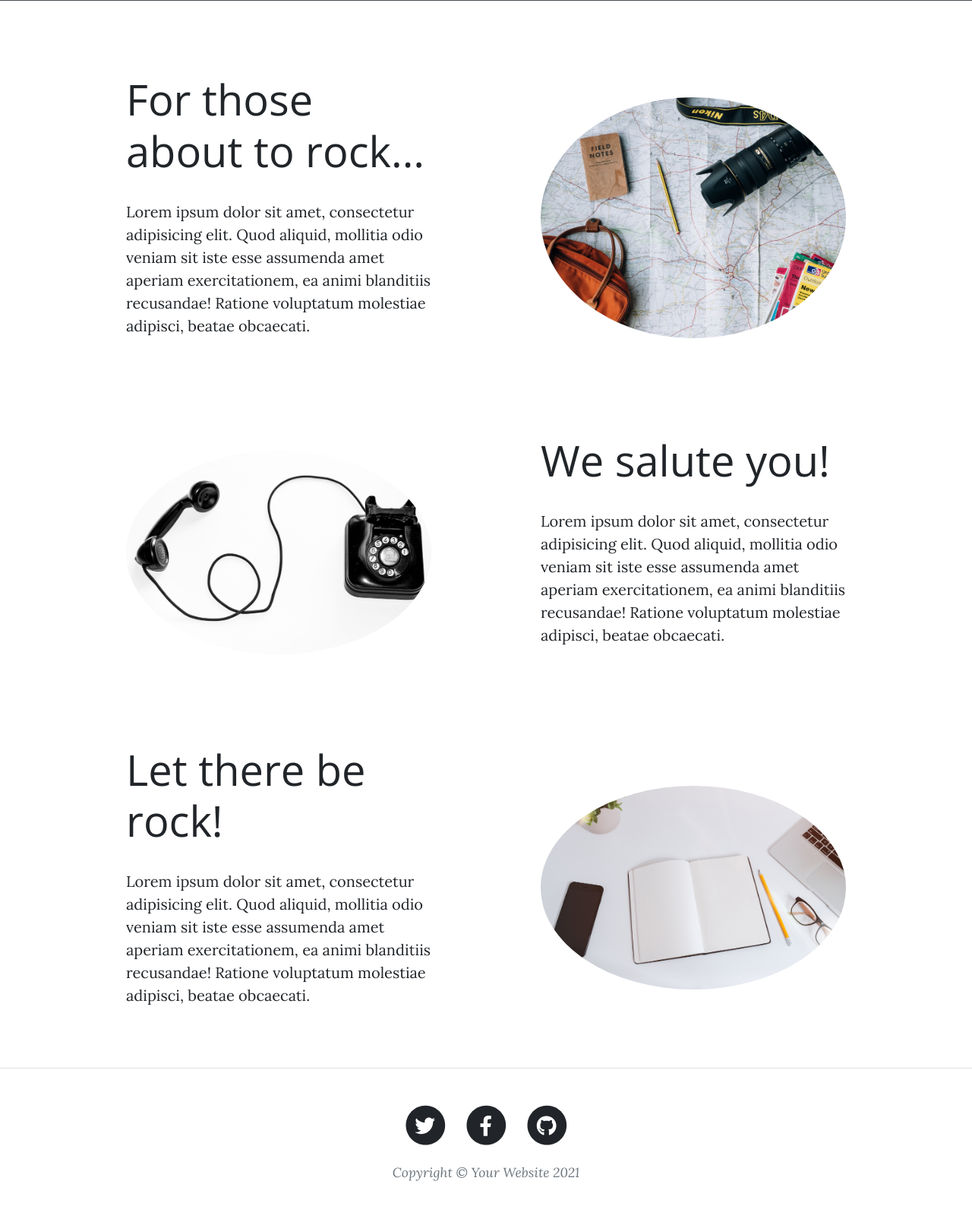
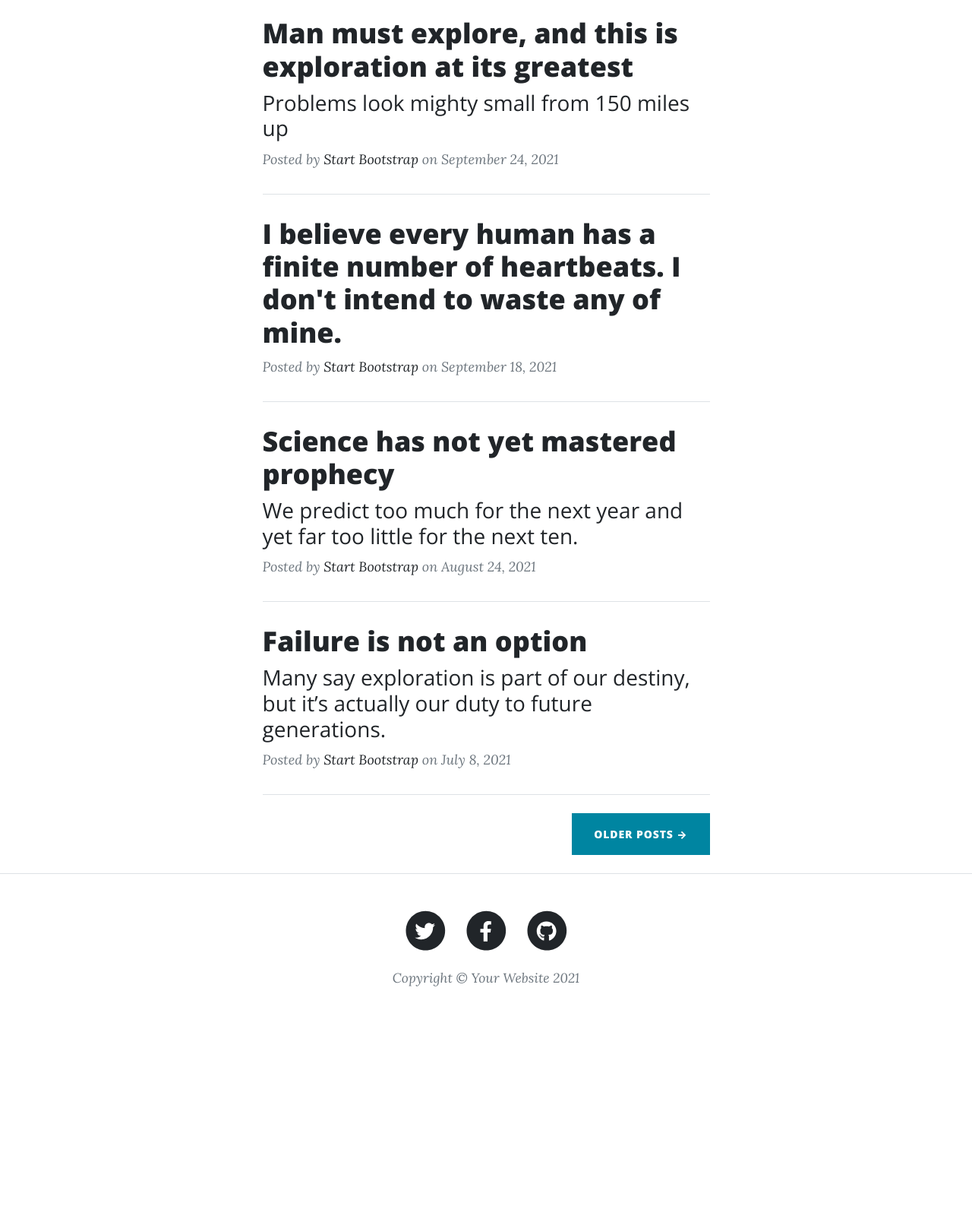
Before and after one commit to rika25fgfg/GroupF, a Django app: page /kuroiwa/ in a window 1280 px wide. Shown: the part 588-2192 px from the top of the page at 76% size. After the commit the page ends 1886 px from the top, so only its background shows below. Run offline with Django 3.2, Linux system fonts and the light colour scheme; some libraries are stand-ins or nearby versions.

Commit message:
セットアップ(part5)

```diff
--- a/kuroiwa/templates/base.html
+++ b/kuroiwa/templates/base.html
@@ -38,8 +38,8 @@
                     <li class="nav-item"><a class="nav-link px-lg-3 py-3 py-lg-4"
                             href="{% url 'kuroiwa:inquiry' %}">Inquiry</a></li>
                     {% if user.is_authenticated %}
-                    <li class="nav-item {% block active_diary_list %}{% endblock %}"><a
-                            class="nav-link px-lg-3 py-3 py-lg-4" href="{% url 'kuroiwa:diary_list' %}">DIARY LIST</a>
+                    <li class="nav-item {% block active_diary_list %}{% endblock %}"></li>
+                    <a class="nav-link px-lg-3 py-3 py-lg-4" href="{% url 'kuroiwa:diary_list' %}">DIARY LIST</a>
                     </li>
                     {% endif %}
                     {% if user.is_authenticated %}
--- a/kuroiwa/templates/diary_delete.html
+++ b/kuroiwa/templates/diary_delete.html
@@ -24,7 +24,7 @@
                 {% csrf_token %}
                 <p>本当に削除しますか？</p>
                 <button class="btn btn-primary mt-5" type="submit">削除</button>
-                <a class="btn btn-secondary mt-5 ml-2" href="{% url 'hasegawa:diary_detail' object.pk %}">キャンセル</a>
+                <a class="btn btn-secondary mt-5 ml-2" href="{% url 'kuroiwa:diary_detail' object.pk %}">キャンセル</a>
             </form>
         </div>
     </div>
--- a/kuroiwa/templates/diary_detail.html
+++ b/kuroiwa/templates/diary_detail.html
@@ -71,8 +71,8 @@
                 {{ object.updated_at}}
             </div>
         </div>
-        <a class="btn btn-success mt-5 mb-3" href="{% url 'diary:diary_update' object.pk %}">編集</a>
-        <a class="btn btn-danger mt-5 ml-2 mb-3" href="{% url 'diary:diary_delete' object.pk %">削除</a>
+        <a class="btn btn-success mt-5 mb-3" href="{% url 'kuroiwa:diary_update' object.pk %}">編集</a>
+        <a class="btn btn-danger mt-5 ml-2 mb-3" href="{% url 'kuroiwa:diary_delete' object.pk %">削除</a>
     </div>
 </div>
 {%endblock%}
--- a/kuroiwa/templates/diary_list.html
+++ b/kuroiwa/templates/diary_list.html
@@ -21,11 +21,11 @@
         <div class="my-div-style w-100">
             <div class="col-lg-8 col-md-10 mx-auto">
                 <div class="clearfix">
-                    <a class="btn btn-primary float-right" href="{% url 'hasegawa:diary_create' %}">新規作成</a>
+                    <a class="btn btn-primary float-right" href="{% url 'kuroiwa:diary_create' %}">新規作成</a>
                 </div>
                 {% for diary in diary_list %}
                 <div class="post-preview">
-                    <a href="{% url 'hasegawa:diary_detail' diary.pk %}">
+                    <a href="{% url 'kuroiwa:diary_detail' diary.pk %}">
                         <h2 class="post-title">
                             {{ diary.title}}
                         </h2>
--- a/kuroiwa/templates/diary_update.html
+++ b/kuroiwa/templates/diary_update.html
@@ -26,7 +26,7 @@
                     {{ form.as_table }}
                 </table>
                 <button class="btn btn-primary" type="submit">更新</button>
-                <a class="btn btn-secondary ml-2" href="{% url 'hasegawa:diary_detail' object.pk %}">キャンセル</a>
+                <a class="btn btn-secondary ml-2" href="{% url 'kuroiwa:diary_detail' object.pk %}">キャンセル</a>
             </form>
         </div>
     </div>
--- a/kuroiwa/templates/index.html
+++ b/kuroiwa/templates/index.html
@@ -1,82 +1,88 @@
 {% extends 'base.html' %}
-
 {% load static %}
-
-{% block title %}Web上にあなた専用の日記ページを保存できるサービス｜Private Diary{% endblock %}
-
-{% block header %}
-<header class="masthead text-center text-white">
-    <div class="masthead-content">
-        <div class="container px-5">
-            <h1 class="masthead-heading mb-0">One Page Wonder</h1>
-            <h2 class="masthead-subheading mb-0">Will Rock Your Socks Off</h2>
-            <!--<a class="btn btn-primary btn-xl rounded-pill mt-5" href="#scroll">Learn More</a>-->
-            <a href="{% url 'account_login' %}" class="btn btn-primary btn-xl rounded-pill mt-5">LOG IN</a>
+{% block title %} Web上にあなた専用の日記ページを保存できるサービス | Private Diary{% endblock %}
+{% block header%}
+<header class="masthead" style="background-image: url('assets/img/home-bg.jpg')">
+    <div class="container position-relative px-4 px-lg-5">
+        <div class="row gx-4 gx-lg-5 justify-content-center">
+            <div class="col-md-10 col-lg-8 col-xl-7">
+                <div class="site-heading">
+                    <h1>Private Diary</h1>
+                    <span class="subheading">あなた専用の日記保存サービス</span>
+                </div>
+            </div>
         </div>
     </div>
-    <div class="bg-circle-1 bg-circle"></div>
-    <div class="bg-circle-2 bg-circle"></div>
-    <div class="bg-circle-3 bg-circle"></div>
-    <div class="bg-circle-4 bg-circle"></div>
 </header>
 {% endblock %}
 
 {% block contents %}
-<!-- Content section 1-->
-<section id="scroll">
-    <div class="container px-5">
-        <div class="row gx-5 align-items-center">
-            <div class="col-lg-6 order-lg-2">
-                <div class="p-5"><img class="img-fluid rounded-circle" src="{% static 'assets/img/01.jpg' %}"
-                        alt="..." /></div>
+<!-- Main Content-->
+<div class="container px-4 px-lg-5">
+    <div class="row gx-4 gx-lg-5 justify-content-center">
+        <div class="col-md-10 col-lg-8 col-xl-7">
+            <!-- Post preview-->
+            <div class="post-preview">
+                <a href="post.html">
+                    <h2 class="post-title">Man must explore, and this is exploration at its greatest</h2>
+                    <h3 class="post-subtitle">Problems look mighty small from 150 miles up</h3>
+                </a>
+                <p class="post-meta">
+                    Posted by
+                    <a href="#!">Start Bootstrap</a>
+                    on September 24, 2021
+                </p>
             </div>
-            <div class="col-lg-6 order-lg-1">
-                <div class="p-5">
-                    <h2 class="display-4">For those about to rock...</h2>
-                    <p>Lorem ipsum dolor sit amet, consectetur adipisicing elit. Quod aliquid, mollitia odio veniam sit
-                        iste esse assumenda amet aperiam exercitationem, ea animi blanditiis recusandae! Ratione
-                        voluptatum molestiae adipisci, beatae obcaecati.</p>
-                </div>
+            <!-- Divider-->
+            <hr class="my-4" />
+            <!-- Post preview-->
+            <div class="post-preview">
+                <a href="post.html">
+                    <h2 class="post-title">I believe every human has a finite number of heartbeats. I don't intend to
+                        waste any of mine.</h2>
+                </a>
+                <p class="post-meta">
+                    Posted by
+                    <a href="#!">Start Bootstrap</a>
+                    on September 18, 2021
+                </p>
             </div>
+            <!-- Divider-->
+            <hr class="my-4" />
+            <!-- Post preview-->
+            <div class="post-preview">
+                <a href="post.html">
+                    <h2 class="post-title">Science has not yet mastered prophecy</h2>
+                    <h3 class="post-subtitle">We predict too much for the next year and yet far too little for the next
+                        ten.</h3>
+                </a>
+                <p class="post-meta">
+                    Posted by
+                    <a href="#!">Start Bootstrap</a>
+                    on August 24, 2021
+                </p>
+            </div>
+            <!-- Divider-->
+            <hr class="my-4" />
+            <!-- Post preview-->
+            <div class="post-preview">
+                <a href="post.html">
+                    <h2 class="post-title">Failure is not an option</h2>
+                    <h3 class="post-subtitle">Many say exploration is part of our destiny, but it’s actually our duty to
+                        future generations.</h3>
+                </a>
+                <p class="post-meta">
+                    Posted by
+                    <a href="#!">Start Bootstrap</a>
+                    on July 8, 2021
+                </p>
+            </div>
+            <!-- Divider-->
+            <hr class="my-4" />
+            <!-- Pager-->
+            <div class="d-flex justify-content-end mb-4"><a class="btn btn-primary text-uppercase" href="#!">Older Posts
+                    →</a></div>
         </div>
     </div>
-</section>
-<!-- Content section 2-->
-<section>
-    <div class="container px-5">
-        <div class="row gx-5 align-items-center">
-            <div class="col-lg-6">
-                <div class="p-5"><img class="img-fluid rounded-circle" src="{% static 'assets/img/02.jpg' %}"
-                        alt="..." /></div>
-            </div>
-            <div class="col-lg-6">
-                <div class="p-5">
-                    <h2 class="display-4">We salute you!</h2>
-                    <p>Lorem ipsum dolor sit amet, consectetur adipisicing elit. Quod aliquid, mollitia odio veniam sit
-                        iste esse assumenda amet aperiam exercitationem, ea animi blanditiis recusandae! Ratione
-                        voluptatum molestiae adipisci, beatae obcaecati.</p>
-                </div>
-            </div>
-        </div>
-    </div>
-</section>
-<!-- Content section 3-->
-<section>
-    <div class="container px-5">
-        <div class="row gx-5 align-items-center">
-            <div class="col-lg-6 order-lg-2">
-                <div class="p-5"><img class="img-fluid rounded-circle" src="{% static 'assets/img/03.jpg' %}"
-                        alt="..." /></div>
-            </div>
-            <div class="col-lg-6 order-lg-1">
-                <div class="p-5">
-                    <h2 class="display-4">Let there be rock!</h2>
-                    <p>Lorem ipsum dolor sit amet, consectetur adipisicing elit. Quod aliquid, mollitia odio veniam sit
-                        iste esse assumenda amet aperiam exercitationem, ea animi blanditiis recusandae! Ratione
-                        voluptatum molestiae adipisci, beatae obcaecati.</p>
-                </div>
-            </div>
-        </div>
-    </div>
-</section>
+</div>
 {% endblock %}
```
Also changed, not shown: accounts/templates/account/login.html (+24 -14 lines), accounts/templates/account/logout.html (+15 -1 lines), accounts/templates/account/signup.html (+18 -6 lines), config/settings.py (+25 -48 lines), kuroiwa/templates/inquiry.html (+23 -10 lines).
